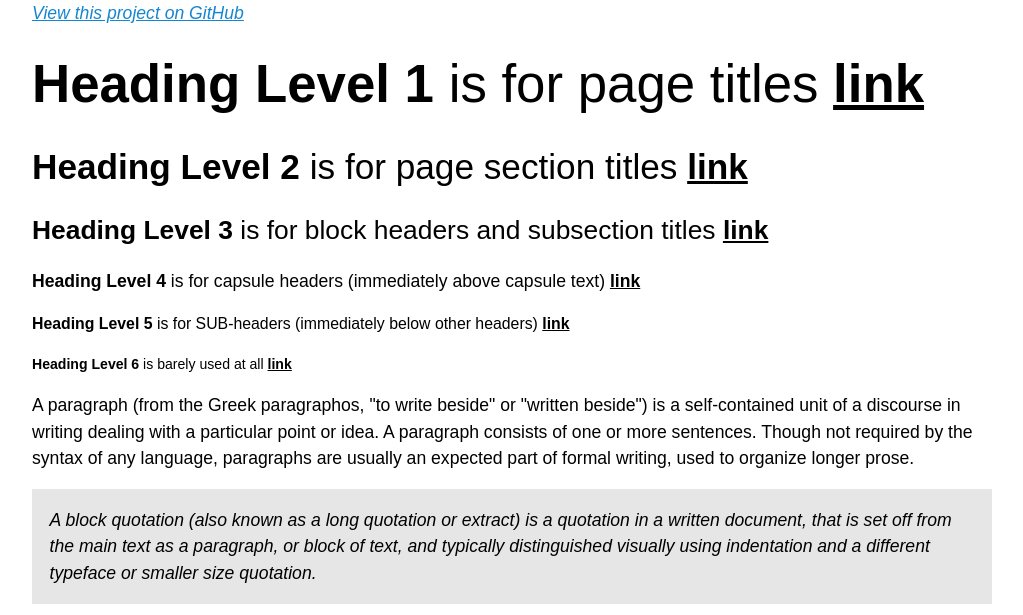
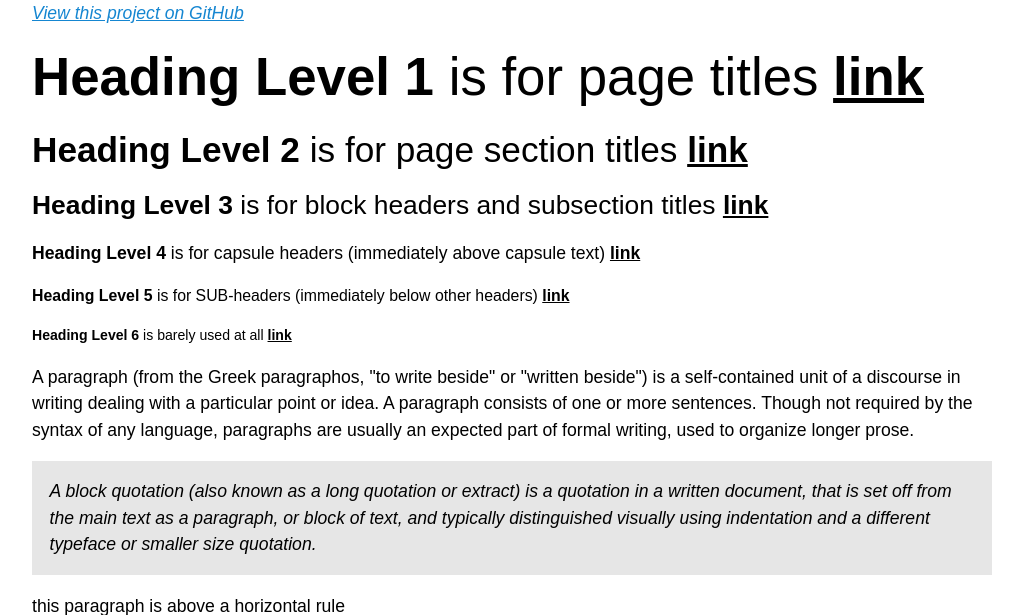
Before and after one commit to axoplasm/skeletor, a PHP site: page /public/index.html in a window 1280 px wide. Shown: the top 615 px of the page, without its empty margins (128-1151 px from the left). Run offline with PHP 8.4, Linux system fonts and the light colour scheme.

Commit message:
compact line height for large headers

```diff
--- a/public/static/css/screen.css
+++ b/public/static/css/screen.css
@@ -215,6 +215,10 @@ h1 small, h2 small, h3 small, h4 small, h5 small, h6 small {
 }
 h1 a, h1 a:link, h1 a:visited, h2 a, h2 a:link, h2 a:visited, h3 a, h3 a:link, h3 a:visited, h4 a, h4 a:link, h4 a:visited, h5 a, h5 a:link, h5 a:visited, h6 a, h6 a:link, h6 a:visited {
   color: inherit;
+}
+
+h1, h2, h3 {
+  line-height: var(--compact-line-height);
 }
 
 h1 {
--- a/sass/_base.scss
+++ b/sass/_base.scss
@@ -106,6 +106,9 @@ h1, h2, h3, h4, h5, h6 {
     a, a:link, a:visited {
         color: inherit;
     }
+}
+h1, h2, h3, {
+    line-height: var(--compact-line-height);
 }
 h1 {
     font-size: 3rem;
```
